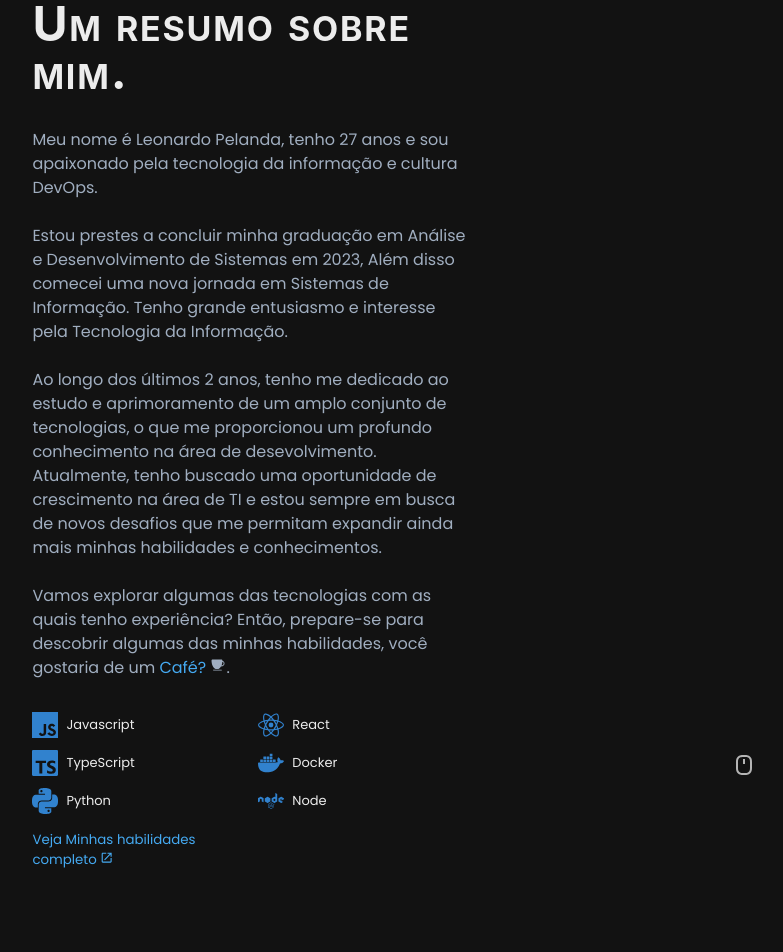
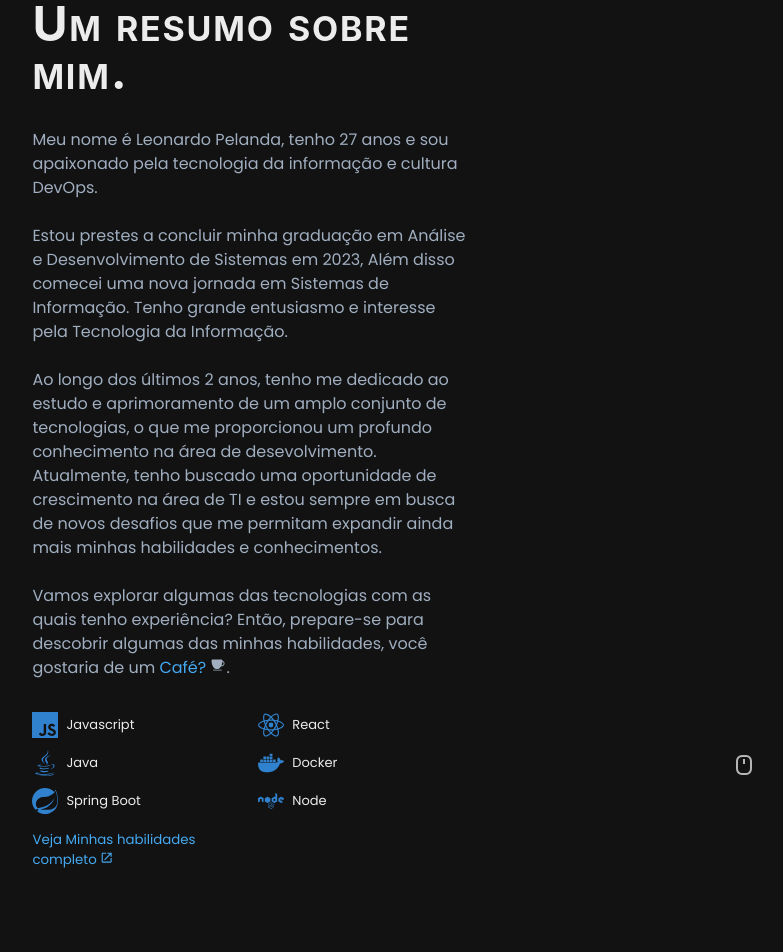
Before and after one commit to Leonardo-009/portfolio, a Next.js app: page / in a window 1280 px wide. Shown: the top 952 px of the page, without its empty margins (486-1269 px from the left). Built offline with nearby package versions, Linux system fonts and the light colour scheme.

Commit message:
att.3.0.2

```diff
--- a/components/Sections/About/Detail.tsx
+++ b/components/Sections/About/Detail.tsx
@@ -10,9 +10,9 @@ import {
   Tooltip,
   Stack,
 } from '@chakra-ui/react'
-import { SiDocker, SiTypescript, SiReact, SiPython,SiJavascript } from 'react-icons/si'
+import { SiDocker, SiReact, SiSpring, SiJavascript } from 'react-icons/si'
 import { IoMdOpen, IoIosCafe } from 'react-icons/io'
-import { FaNode } from 'react-icons/fa'
+import { FaNode, FaJava } from 'react-icons/fa'
 import { ListIcon } from '@chakra-ui/react'
 
 type ISkillSetModal = {
@@ -63,12 +63,12 @@ const Detail = ({ onOpen }: ISkillSetModal) => {
             Javascript
           </ListItem>
           <ListItem fontSize="small" display="flex" alignItems="center">
-            <ListIcon as={SiTypescript} color="blue.500" fontSize="2em" />
-            TypeScript
+            <ListIcon as={FaJava} color="blue.500" fontSize="2em" />
+            Java
           </ListItem>
           <ListItem fontSize="small" display="flex" alignItems="center">
-            <ListIcon as={SiPython} color="blue.500" fontSize="2em" />
-            Python
+            <ListIcon as={SiSpring} color="blue.500" fontSize="2em" />
+            Spring Boot
           </ListItem>
         </List>
         <List spacing={3}>
--- a/config/skills.ts
+++ b/config/skills.ts
@@ -1,6 +1,5 @@
 import { IconType } from 'react-icons';
 import {
-  SiTypescript,
   SiReact,
   SiDocker,
   SiMysql,
@@ -12,9 +11,10 @@ import {
   SiAmazonec2,
   SiMongodb,
   SiJavascript,
+  SiSpring,
 } from 'react-icons/si';
 import { AiFillGithub } from 'react-icons/ai';
-import { FaAngular, FaLinux, FaNode } from 'react-icons/fa';
+import { FaAngular, FaLinux, FaNode, FaJava} from 'react-icons/fa';
 
 
 export type SkillCategory =
@@ -43,19 +43,20 @@ export const Skills: {
       icon: SiReact,
     },
     {
-      name: 'Typescript',
-      icon: SiTypescript,
-    }
+      name: "Javascript",
+      icon: SiJavascript,
+    },
   ],
 
   BackEnd: [
     {
-      name: "Javascript",
-      icon: SiJavascript,
+      name: "Java",
+      icon: FaJava,
     },
+
     {
-      name: "Python",
-      icon: SiPython,
+      name: "Spring Boot",
+      icon: SiSpring,
     },
     {
       name: 'Node',
```
